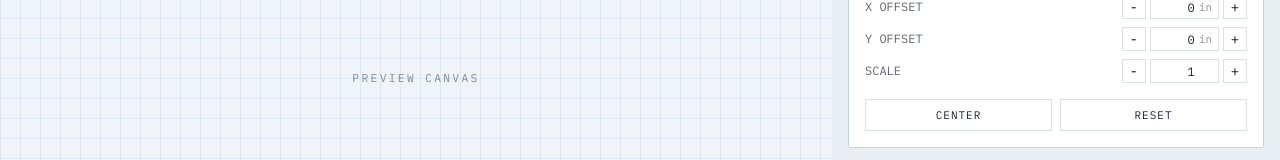
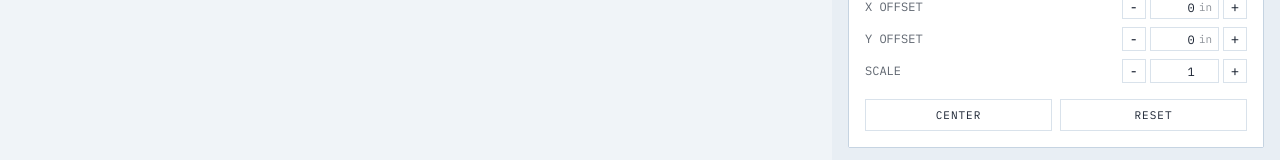
Before and after one commit to dylanscott/plotter.studio, a Svelte app in the folder ui/: page / in a window 1280 px wide. Shown: the part 322-482 px from the top of the page. Built offline with nearby package versions, Linux system fonts and the light colour scheme; the HTML template or start-up script is replaced by a standard one.

Commit message:
plotter frame rendered with svelte-pixi

```diff
--- a/ui/src/App.svelte
+++ b/ui/src/App.svelte
@@ -1,11 +1,16 @@
 <script lang="ts">
-  import CanvasContainer from "./components/CanvasContainer.svelte";
+  import type { Length } from "plotter-wasm";
+
+  import PreviewContainer from "./components/PreviewContainer.svelte";
   import ControlPanel from "./components/ControlPanel.svelte";
 </script>
 
 <div class="app">
-  <div class="canvas-container">
-    <CanvasContainer />
+  <div class="preview-container">
+    <PreviewContainer
+      plotterWidth={11 as Length<"in">}
+      plotterHeight={8.5 as Length<"in">}
+    />
   </div>
   <div class="control-panel">
     <ControlPanel />
@@ -20,7 +25,7 @@
     overflow: hidden;
   }
 
-  .canvas-container {
+  .preview-container {
     width: 65%;
     height: 100%;
   }
--- a/ui/src/components/CanvasContainer.svelte
+++ /dev/null
@@ -1,30 +0,0 @@
-<script lang="ts">
-  // Placeholder component for PixiJS canvas - to be implemented later
-</script>
-
-<div class="canvas-container">
-  <span class="placeholder-text">Preview Canvas</span>
-</div>
-
-<style>
-  .canvas-container {
-    width: 100%;
-    height: 100%;
-    background-color: var(--bg-primary);
-    background-image:
-      linear-gradient(var(--grid-line) 1px, transparent 1px),
-      linear-gradient(90deg, var(--grid-line) 1px, transparent 1px);
-    background-size: 20px 20px;
-    display: flex;
-    align-items: center;
-    justify-content: center;
-  }
-
-  .placeholder-text {
-    font-family: var(--main-font);
-    text-transform: uppercase;
-    letter-spacing: 0.2em;
-    color: var(--text-tertiary);
-    font-size: 0.875rem;
-  }
-</style>
--- /dev/null
+++ b/ui/src/components/PlotterFrame.svelte
@@ -0,0 +1,20 @@
+<script lang="ts">
+  import * as PIXI from "pixi.js";
+  import type { Length } from "plotter-wasm";
+  import { Graphics } from "svelte-pixi";
+
+  interface Props {
+    width: Length<"in">;
+    height: Length<"in">;
+    color: string;
+  }
+
+  let { width, height, color }: Props = $props();
+
+  function draw(graphics: PIXI.Graphics) {
+    graphics.clear();
+    graphics.rect(0, 0, width, height).stroke({ color, pixelLine: true });
+  }
+</script>
+
+<Graphics {draw} />
--- /dev/null
+++ b/ui/src/components/PreviewContainer.svelte
@@ -0,0 +1,53 @@
+<script lang="ts">
+  import type { Length } from "plotter-wasm";
+  import { Application, Container } from "svelte-pixi";
+
+  import PlotterFrame from "./PlotterFrame.svelte";
+
+  interface Props {
+    plotterWidth: Length<"in">;
+    plotterHeight: Length<"in">;
+  }
+
+  let { plotterWidth, plotterHeight }: Props = $props();
+
+  let width = $state(0);
+  let height = $state(0);
+
+  // compute scale so that children can specify positions in inches, with the
+  // plotter's dimensions bounded to no more than 80% of the viewport's
+  let scale = $derived.by(() => {
+    const xScale = (0.8 * width) / plotterWidth;
+    const yScale = (0.8 * height) / plotterHeight;
+    return Math.min(xScale, yScale);
+  });
+
+  let bodyStyles = window.getComputedStyle(document.body);
+  let bgColor = bodyStyles.getPropertyValue("--bg-primary");
+  let gridColor = bodyStyles.getPropertyValue("--text-primary");
+</script>
+
+<div class="pixi-container" bind:clientWidth={width} bind:clientHeight={height}>
+  {#if width && height}
+    <Application {width} {height} background={bgColor} antialias>
+      <Container
+        {scale}
+        x={(width - scale * plotterWidth) / 2}
+        y={(height - scale * plotterHeight) / 2}
+      >
+        <PlotterFrame
+          width={plotterWidth}
+          height={plotterHeight}
+          color={gridColor}
+        />
+      </Container>
+    </Application>
+  {/if}
+</div>
+
+<style>
+  .pixi-container {
+    width: 100%;
+    height: 100%;
+  }
+</style>
```
